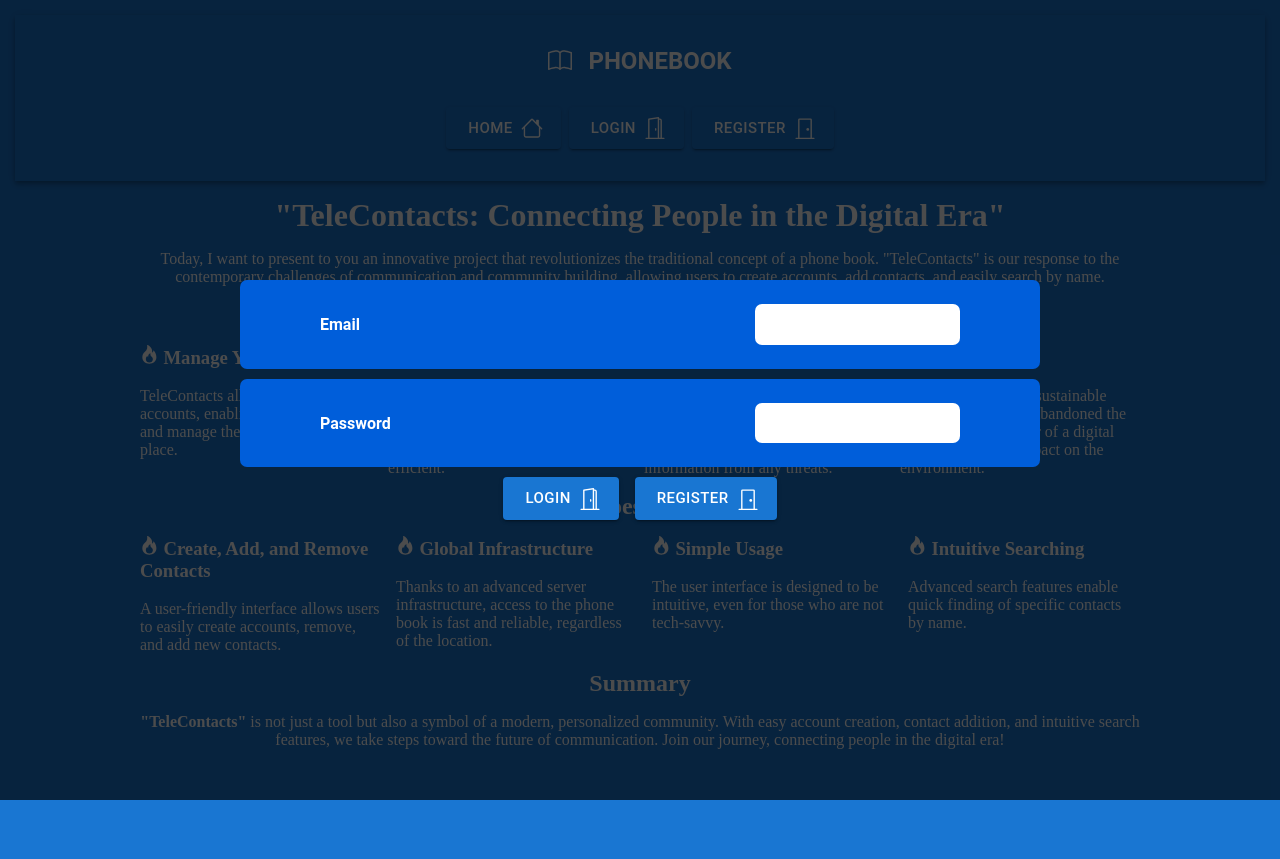
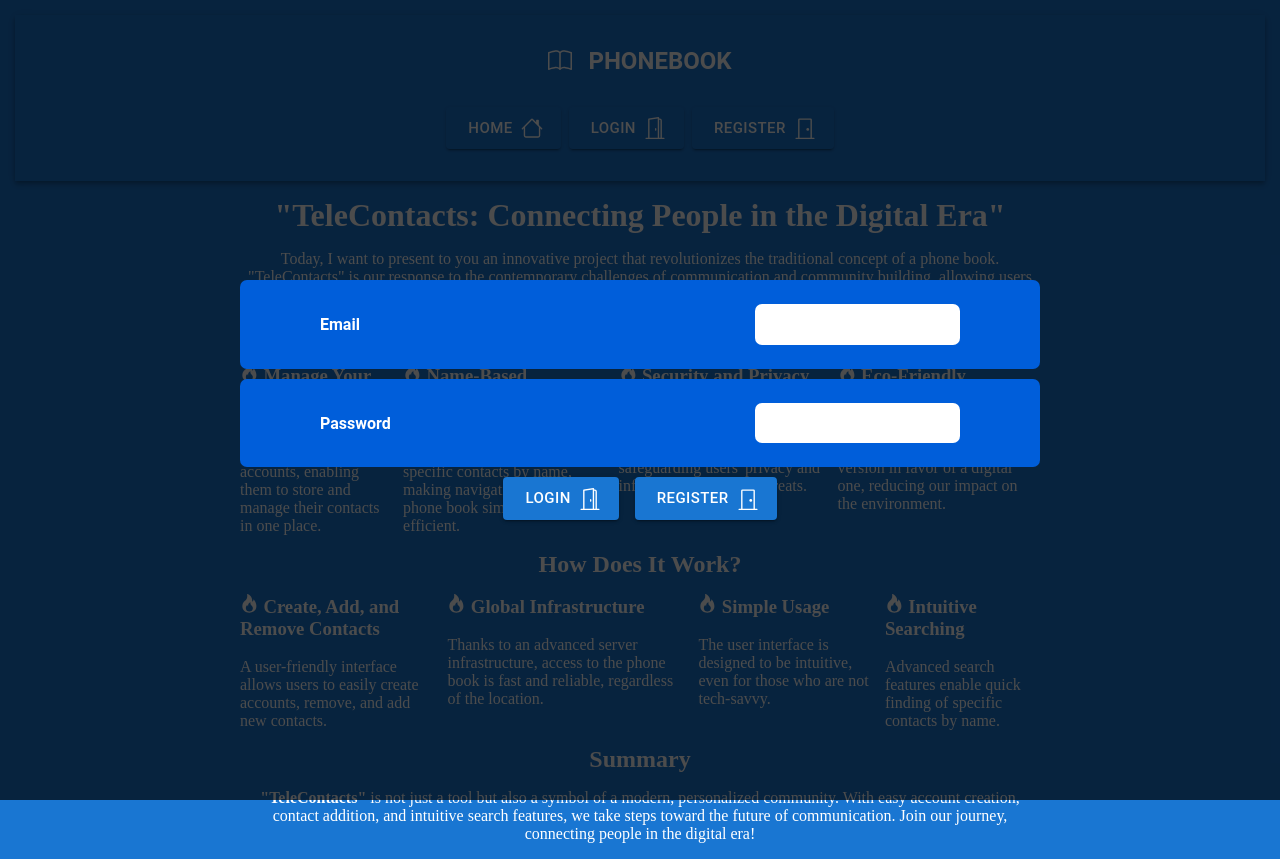
Before and after one commit to krystianklimczak/goit-react-hw-08-phonebook, a React (Create React App) app: page /goit-react-hw-08-phonebook/login in a window 1280 px wide. Before the commit the page ends 800 px from the top, so only its background shows below. Built offline with nearby package versions, Linux system fonts and the light colour scheme.

Commit message:
fix width for better look

```diff
--- a/src/components/info/Info.module.css
+++ b/src/components/info/Info.module.css
@@ -6,7 +6,8 @@
   text-align: center;
   gap: 1rem;
   padding: 1rem 0;
-  max-width: 80%;
+  width: 80%;
+  max-width: 50rem;
   font-family: 'Times New Roman', Times, serif;
   color: white;
 }
```
